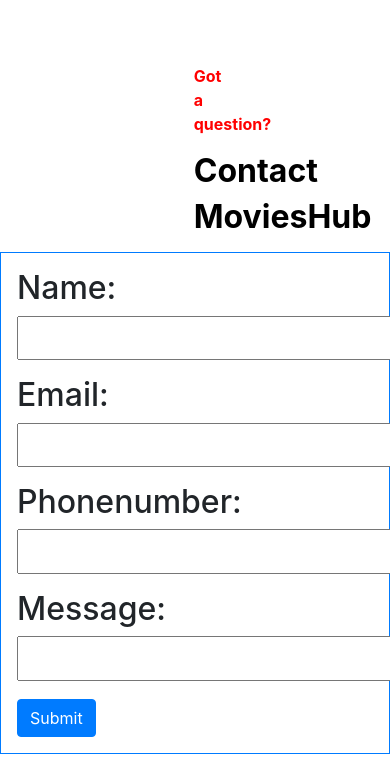
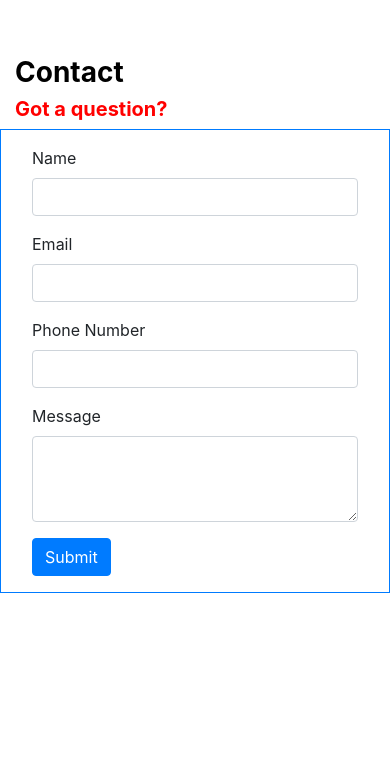
Before and after one commit to oss2019/Movie-Hub, a Django app: page /contact in a window 390 px wide; the page is wider, and only the part inside the window is pictured. Shown: the part 68-844 px from the top of that part. Run offline with Django 3.2, Linux system fonts and the light colour scheme; some libraries are stand-ins or nearby versions.

Commit message:
Updated the Contact Page
Updated the UI of the Contact us page to match the aesthetics of the overall page.
This page is now responsive as well.

```diff
--- a/requirements.txt
+++ b/requirements.txt
@@ -1 +1,2 @@
 django==3.0.6
+pillow
--- a/templates/home/contact.html
+++ b/templates/home/contact.html
@@ -9,20 +9,46 @@
 {% endblock contactactive %}
 
 {% block body %}
-<div class="container col-1 my-3">
-    <p class="font-weight-bolder" style="color:red;">Got a question? </p>
+<!-- <div class="container col-sm-5 my-2">
+    <h3>Login</h3>
+</div> -->
+<div class="container col-sm-5 my-2">
+    <h3 class="font-weight-bolder" style="color:black;">Contact</h3>
+    <!-- <h2 class="font-weight-bolder" style="color:black;">MoviesHub</h2> -->
 </div>
-<div class="container col-1 my-3">
-    <h2 class="font-weight-bolder" style="color:black;">Contact</h2>
-    <h2 class="font-weight-bolder" style="color:black;">MoviesHub</h2>
+<div class="container col-sm-5 my-2">
+    <h5 class="font-weight-bolder" style="color:red;">Got a question? </h5>
 </div>
-<h2>
-    <div class="container col-sm-5 my-3 border border-primary p-3">
+    <div class="container col-sm-5 border border-primary p-3">
+        <form method="post">{% csrf_token %}
+            <div class="form-group col-sm-10">
+                <label for="name">Name</label>
+                <input type="text" class="form-control" id="name" name="name" required>
+            </div>
+            <div class="form-group col-sm-10">
+                <label for="pass">Email</label>
+                <input type="text" class="form-control" id="email" name="pass" required>
+            </div>
+            <div class="form-group col-sm-10">
+                <label for="phone">Phone Number</label>
+                <input type="number" class="form-control" id="Phone" name="phone" required>
+            </div>
+            <div class="form-group col-sm-10" aria-describedby="basic-addon3">
+                <label for="message">Message</label>
+                <textarea class="form-control" rows="3" placeholder="" name="message" required></textarea>
+                <!-- <input type="text" class="form-control" id="message" name="message" required> -->
+            </div>
+            <div class="col-sm-10">
+                <button type="submit" class="btn btn-primary">Submit</button>
+            </div>
+        </form>
+    </div>
+    <!-- <div class="container col-sm-5 my-3 border border-primary p-3">
         <form method='post'>{% csrf_token %}
-            <div class="form-group">
+            <div class="form-group col-sm-10">
                 {{form.as_p}}
             </div>
             <button type="submit" class="btn btn-primary">Submit</button>
         </form>
-    </div>
+    </div> -->
     {% endblock body %}
```
